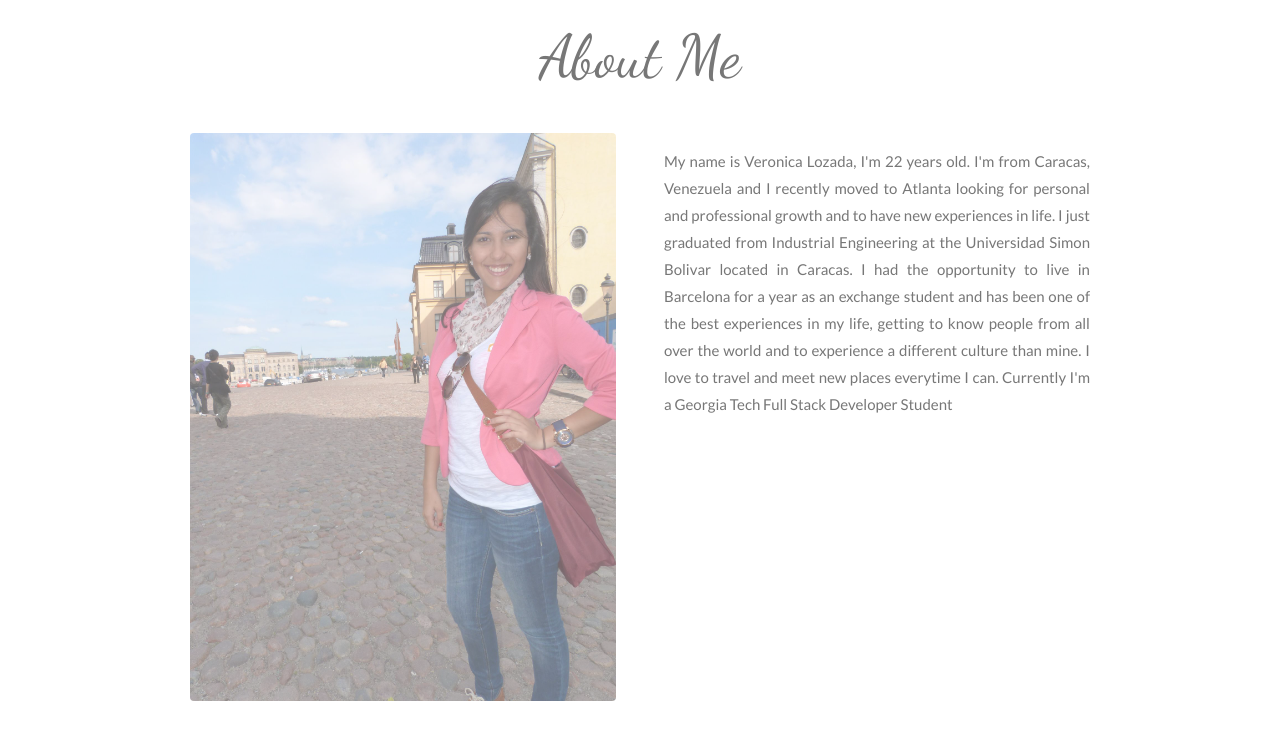
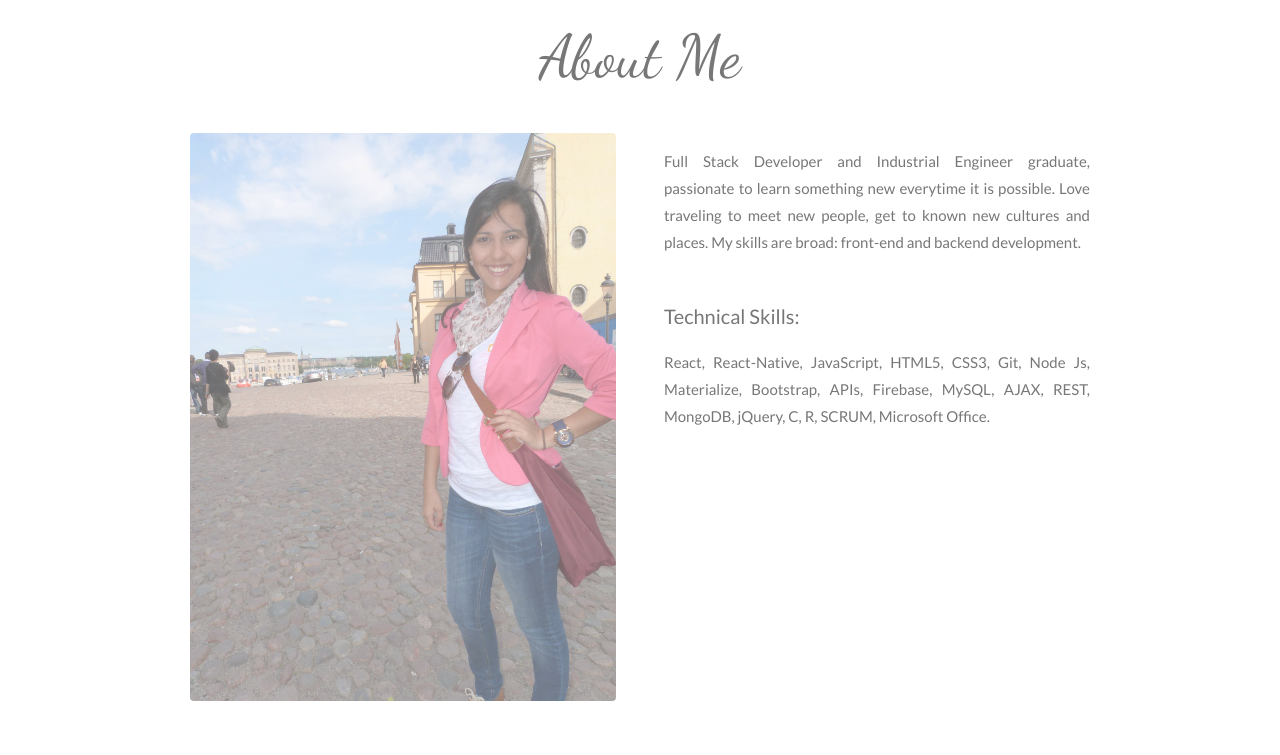
Before and after one commit to verolozada/NewPortfolio, a website: page app/public/index.html in a window 1280 px wide. Shown: the part 871-1626 px from the top of the page. Drawn offline with nearby package versions, Linux system fonts and the light colour scheme; a web font is replaced by a local one.

Commit message:
changed about me

```diff
--- a/app/public/index.html
+++ b/app/public/index.html
@@ -51,12 +51,13 @@
                 <img src="images/img.jpg" class="w3-round w3-image w3-opacity w3-hover-opacity-off" alt="Photo of Me" width="500" height="333">
             </div>
             <div class="w3-col m6 w3-padding-large">
-                <p>My name is Veronica Lozada, I'm 22 years old. I'm from Caracas, Venezuela and I recently moved to Atlanta
-                    looking for personal and professional growth and to have new experiences in life. I just graduated from
-                    Industrial Engineering at the Universidad Simon Bolivar located in Caracas. I had the opportunity to
-                    live in Barcelona for a year as an exchange student and has been one of the best experiences in my life,
-                    getting to know people from all over the world and to experience a different culture than mine. I love
-                    to travel and meet new places everytime I can. Currently I'm a Georgia Tech Full Stack Developer Student</p>
+                <p>Full Stack Developer and Industrial Engineer graduate, passionate to learn something new everytime it is
+                    possible. Love traveling to meet new people, get to known new cultures and places. My skills are broad:
+                    front-end and backend development. <br><br>
+                    <h4>Technical Skills:</h4>
+                    <p>React, React-Native, JavaScript, HTML5, CSS3, Git, Node Js, Materialize, Bootstrap, APIs, Firebase, MySQL,
+                        AJAX, REST, MongoDB, jQuery, C, R, SCRUM, Microsoft Office.</p>
+                </p>
             </div>
         </div>
     </div>
@@ -194,7 +195,7 @@
             <div class="w3-col m7 w3-panel">
                 <div class="w3-large w3-margin-bottom">
                     <br>
-                    <i class="fa fa-envelope fa-fw w3-hover-text-black w3-xlarge w3-margin-right"></i> Email: verolozada12@gmail.com
+                    <i class="fa fa-envelope fa-fw w3-hover-text-black w3-xlarge w3-margin-right"></i> v.lozadalopez@gmail.com
                     <br>
                     <a href="https://www.linkedin.com/in/veronica-lozada-314354b7/" target="_blank">
                         <i class="fab fa-linkedin fa-fw w3-hover-text-black w3-xlarge w3-margin-right"></i> LinkedIn
```
